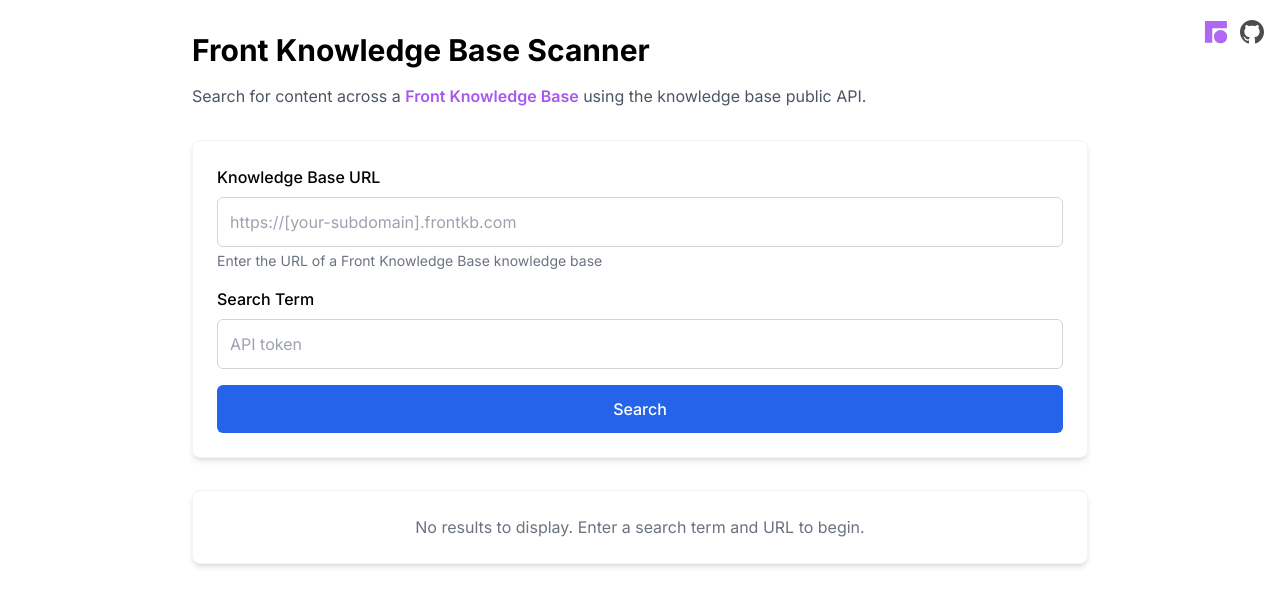
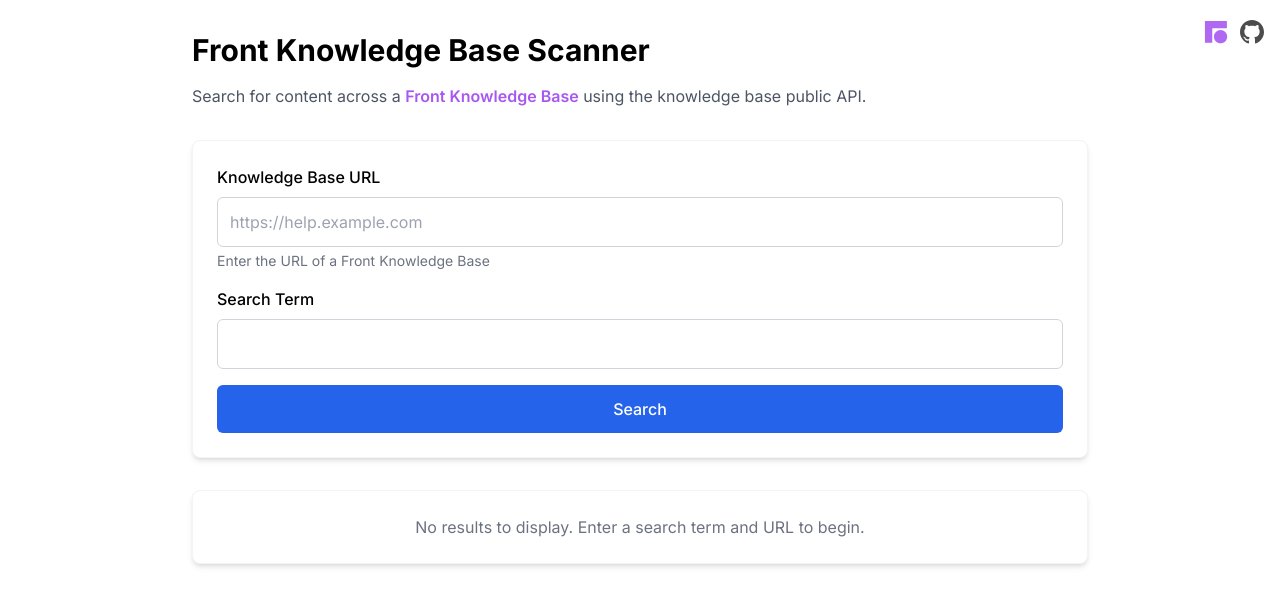
Before and after one commit to dugjason/front-helpcenter-scan, a Next.js app: page / in a window 1280 px wide. Shown: the top 606 px of the page. Built offline with nearby package versions, Linux system fonts and the light colour scheme.

Commit message:
validation fix

```diff
--- a/src/app/page.tsx
+++ b/src/app/page.tsx
@@ -15,6 +15,7 @@
   const [results, setResults] = useState<SearchMatch[]>([])
   const [progress, setProgress] = useState<ProgressState>({ processed: 0, total: 0 })
   const [searchComplete, setSearchComplete] = useState(false)
+  const [urlError, setUrlError] = useState<string>('')
   const formRef = useRef<HTMLFormElement>(null)
   const abortControllerRef = useRef<AbortController | null>(null)
 
@@ -58,14 +59,49 @@
     }
   }
 
+  function validateUrl(url: string): boolean {
+    try {
+      new URL(url)
+      return true
+    } catch {
+      return false
+    }
+  }
+
+  function handleUrlChange(event: React.ChangeEvent<HTMLInputElement>) {
+    const url = event.target.value
+    if (url && !validateUrl(url)) {
+      setUrlError('Please enter a valid URL')
+    } else {
+      setUrlError('')
+    }
+  }
+
   async function handleSubmit(event: React.FormEvent<HTMLFormElement>) {
     event.preventDefault()
+
+    // Get form data
+    const formData = new FormData(event.currentTarget)
+    const helpCenterUrl = formData.get('helpCenterUrl') as string
+    const searchTerm = formData.get('searchTerm') as string
+
+    if (!helpCenterUrl || !searchTerm) {
+      alert('Both Knowledge Base URL and search term are required')
+      return
+    }
+
+    // Validate URL
+    if (!validateUrl(helpCenterUrl)) {
+      setUrlError('Please enter a valid URL')
+      return
+    }
 
     // Reset state
     setLoading(true)
     setResults([])
     setProgress({ processed: 0, total: 0 })
     setSearchComplete(false)
+    setUrlError('')
 
     // Abort any existing request
     if (abortControllerRef.current) {
@@ -76,17 +112,6 @@
     abortControllerRef.current = new AbortController()
 
     try {
-      // Get form data
-      const formData = new FormData(event.currentTarget)
-      const helpCenterUrl = formData.get('helpCenterUrl') as string
-      const searchTerm = formData.get('searchTerm') as string
-
-      if (!helpCenterUrl || !searchTerm) {
-        alert('Both Knowledge Base URL and search term are required')
-        setLoading(false)
-        return
-      }
-
       // Make the request
       const response = await fetch('/api/search', {
         method: 'POST',
@@ -192,13 +217,21 @@
             type="url"
             id="helpCenterUrl"
             name="helpCenterUrl"
-            placeholder="https://[your-subdomain].frontkb.com"
+            placeholder="https://help.example.com"
             required
-            className="w-full p-3 border border-gray-300 rounded-md"
+            className={`w-full p-3 border rounded-md ${
+              urlError ? 'border-red-500 focus:border-red-500' : 'border-gray-300'
+            }`}
+            onChange={handleUrlChange}
           />
           <p className="mt-1 text-sm text-gray-500">
-            Enter the URL of a Front Knowledge Base knowledge base
+            Enter the URL of a Front Knowledge Base
           </p>
+          {urlError && (
+            <p className="mt-1 text-sm text-red-500">
+              {urlError}
+            </p>
+          )}
         </div>
 
         <div>
@@ -209,7 +242,6 @@
             type="text"
             id="searchTerm"
             name="searchTerm"
-            placeholder="API token"
             required
             className="w-full p-3 border border-gray-300 rounded-md"
           />
```
